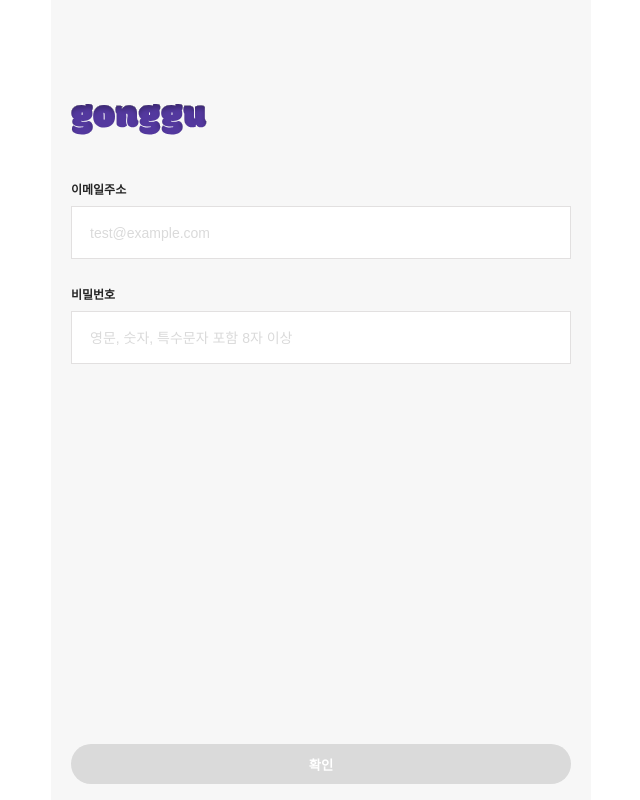
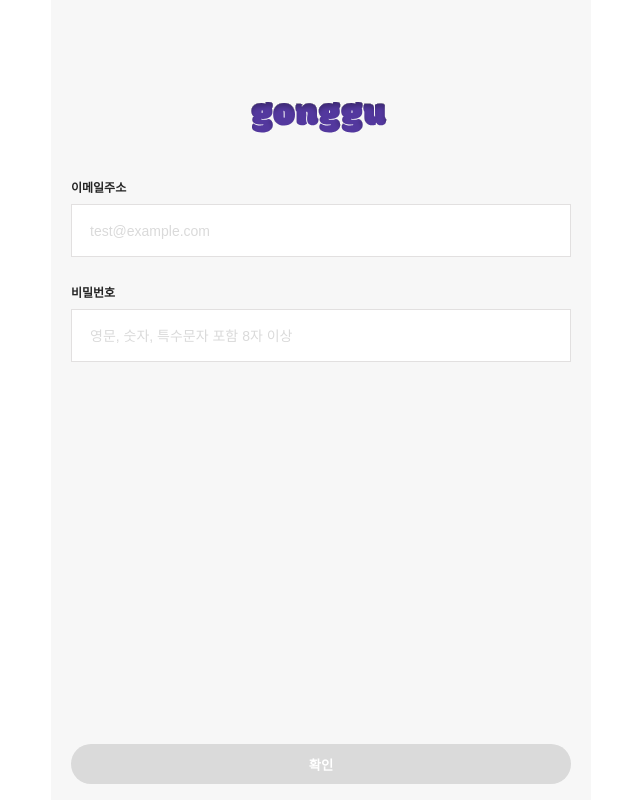
Before and after one commit to DGSW09/WEB, a React (Create React App) app in the folder project09/: page / in a window 1280 px wide. Shown: the whole page, without its empty margins (319-959 px from the left). Built offline with nearby package versions, Linux system fonts and the light colour scheme.

Commit message:
Update Login.css

```diff
--- a/project09/src/components/LoginPage/Login.css
+++ b/project09/src/components/LoginPage/Login.css
@@ -14,7 +14,8 @@
 }
 
 .titleWrap {
-  margin-top: 87px;
+  margin-top: 85px;
+  margin-left: 180px;
   font-size: 26px;
   font-weight: 700;
   color: #262626;
```
Lines whose indentation alone changed are shown as unchanged.
